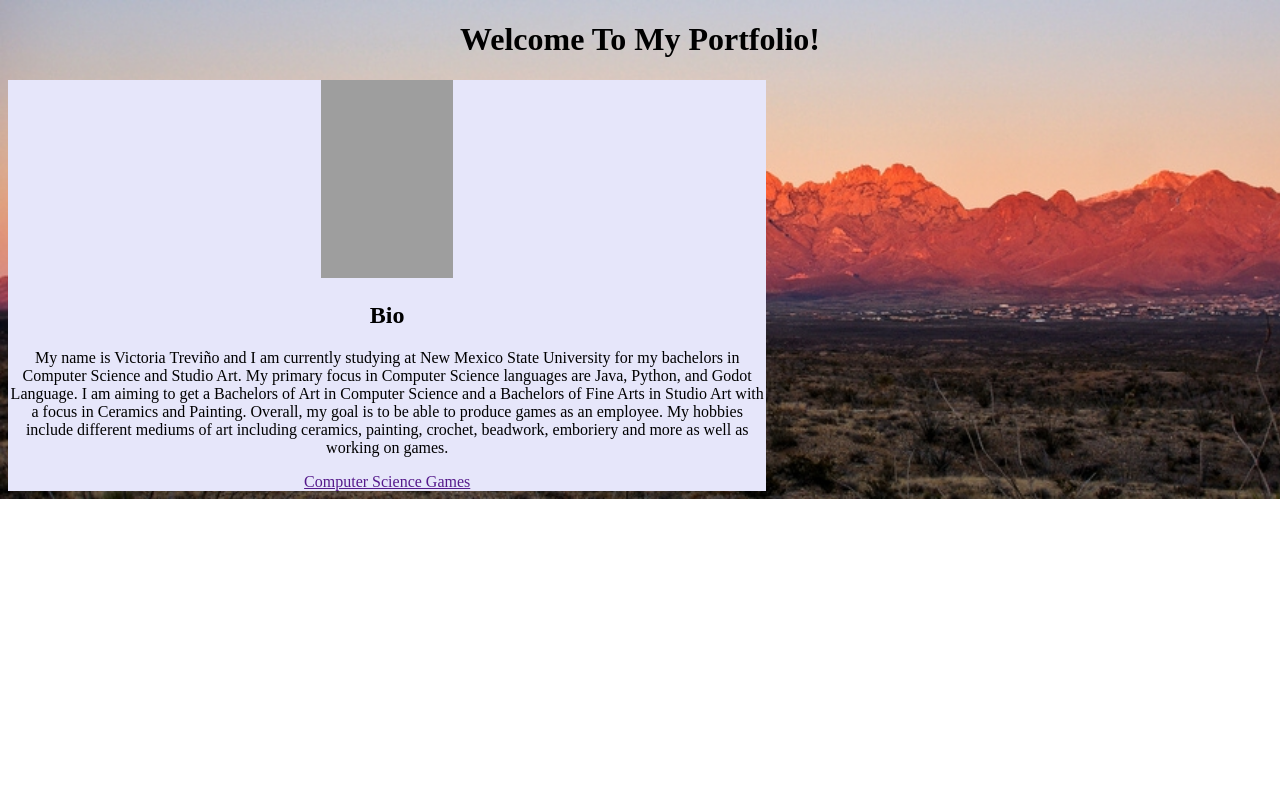
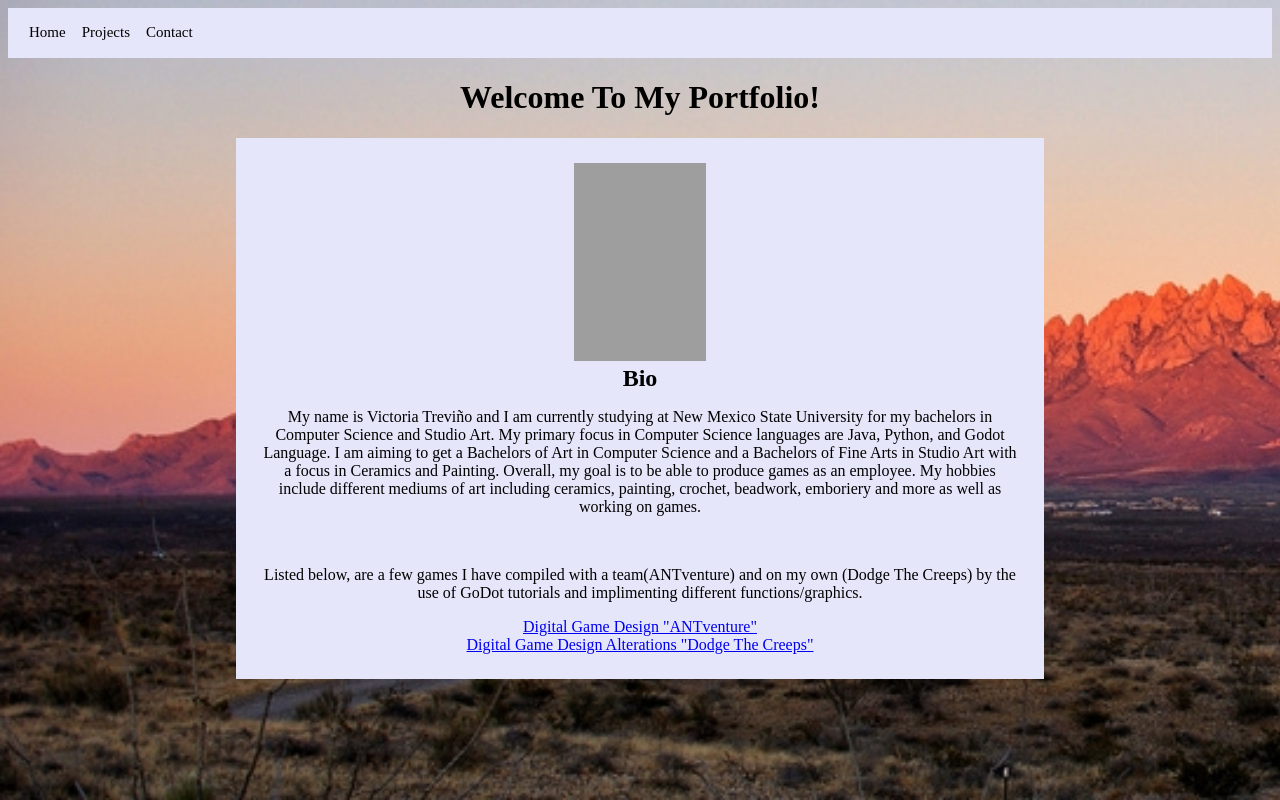
Before and after one commit to VictoriaTrev/VictoriaTrev.github.io, a plain HTML site: page Portfolio/Homepage.html in a window 1280 px wide. Drawn offline with Linux system fonts and the light colour scheme; grey boxes are pictures that could not be loaded.

Commit message:
updates to homepage and links

```diff
--- a/Portfolio/Homepage.html
+++ b/Portfolio/Homepage.html
@@ -5,7 +5,13 @@
 <link rel = "stylesheet" href = "style.css">
 </head>
 <body>
-
+<div class = "navbar">
+    <ul>
+        <button><li>Home</li></button>
+        <button><li>Projects</li></button>
+        <button><li>Contact</li></button>
+    </ul>
+</div>
 <h1>Welcome To My Portfolio!</h1>
 <div class = "bio">
     <img src = "homepage-images/headshot.jpg" alt = "Victoria Treviño's Headshot" height = 198px width = 132px>
@@ -18,7 +24,12 @@
         Overall, my goal is to be able to produce games as an employee. My hobbies
         include different mediums of art including ceramics, painting, crochet,
         beadwork, emboriery and more as well as working on games.</p>
-    <a href = ""> Computer Science Games </a>
+        <br>
+        <p>Listed below, are a few games I have compiled with a team(ANTventure) and on my own (Dodge The Creeps) by the use of GoDot tutorials and implimenting
+        different functions/graphics.</p>
+    <a href = "https://nmsu-digital-game-design.github.io/game-jam-1-game-antteam/AntVenture/ANTventureLost%20in%20the%20Colony.html"> Digital Game Design "ANTventure" </a>
+    <br>
+    <a href = "https://victoriatrev.github.io/DodgeTheCreepsAlterations/DodgeTheCreeps.html"> Digital Game Design Alterations "Dodge The Creeps" </a>
 </div>
 
 </body>
--- a/Portfolio/style.css
+++ b/Portfolio/style.css
@@ -1,5 +1,7 @@
 body{
+    background-color: lavender;
     background-image: url('homepage-images/mountain.jpg');
+    background-attachment: fixed;
     background-repeat: no-repeat;
     background-size: cover;
     text-align: center;
@@ -7,7 +9,46 @@ body{
 
 .bio{
     background-color: lavender;
+    width: 60%;
+    margin: auto;
+    padding: 2%;
+}
 
-    width: 60%;
+.navbar{
+    background-color: lavender;
+    width: 100%;
+    height: 50px;
+    box-sizing: border-box;
+    align-items: center;
+}
 
+button{
+    border: none;
+    background-color: transparent;
+    font-family: 'Times New Roman', Times, serif;
+    font-size: 15px;
+    text-align: left;
+    cursor: pointer;
 }
+
+button:hover{
+    background-color: #bd87f3;
+}
+
+ul{
+    list-style-type: none;
+    margin: 0;
+    padding: 15px;
+    overflow: hidden;
+    float: left;
+    display: block;
+    text-align: center;
+}
+
+ul a.active{
+    background-color: rgb(150, 102, 247);
+}
+
+h2{
+    margin: 0;
+}
```
Also changed, not shown: Portfolio/csPortfolio.html (added).
